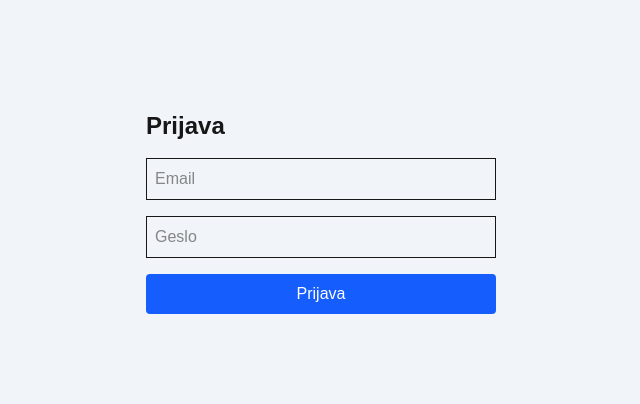
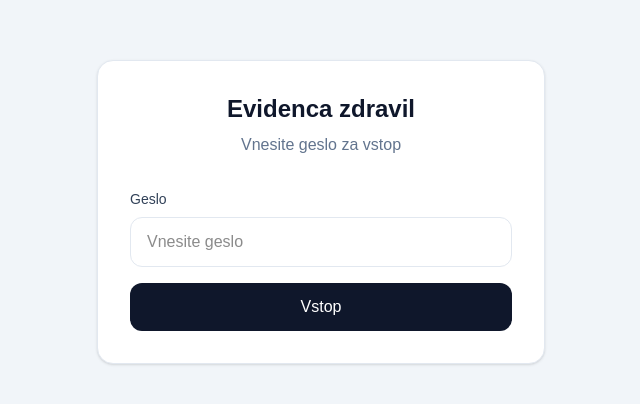
Before and after one commit to denismidzan-hue/med-stock, a Next.js app: page /login in a window 1280 px wide. Shown: the part 188-592 px from the top of the page, without its empty margins (319-959 px from the left). Built offline with nearby package versions, Linux system fonts and the light colour scheme; no server answers.

Commit message:
Move login page to /login to remove sidebar from login screen

```diff
--- a/app/admin/login/page.tsx
+++ /dev/null
@@ -1,67 +0,0 @@
-"use client";
-
-import { useState } from "react";
-import { useRouter } from "next/navigation";
-
-export default function LoginPage() {
-  const [password, setPassword] = useState("");
-  const [error, setError] = useState("");
-  const router = useRouter();
-
-  async function handleSubmit(e: React.FormEvent) {
-    e.preventDefault();
-    setError("");
-
-    const response = await fetch("/api/auth/login", {
-      method: "POST",
-      headers: { "Content-Type": "application/json" },
-      body: JSON.stringify({ password }),
-    });
-
-    if (response.ok) {
-      router.push("/admin");
-    } else {
-      setError("Napačno geslo");
-    }
-  }
-
-  return (
-    <div className="min-h-screen bg-slate-100 flex items-center justify-center p-4 overflow-hidden">
-      <div className="bg-white rounded-2xl border border-slate-200 p-8 w-full max-w-md shadow-sm">
-        <div className="mb-8">
-          <h1 className="text-2xl font-bold text-slate-900 text-center">Evidenca zdravil</h1>
-          <p className="text-slate-500 mt-2 text-center">Vnesite geslo za vstop</p>
-        </div>
-
-        <form onSubmit={handleSubmit} className="space-y-4">
-          <div>
-            <label className="block text-sm font-medium text-slate-700 mb-2">
-              Geslo
-            </label>
-            <input
-              type="password"
-              value={password}
-              onChange={(e) => setPassword(e.target.value)}
-              className="w-full px-4 py-3 rounded-xl border border-slate-200 focus:outline-none focus:ring-2 focus:ring-emerald-500 focus:border-transparent"
-              placeholder="Vnesite geslo"
-              required
-            />
-          </div>
-
-          {error && (
-            <div className="bg-red-50 text-red-700 px-4 py-3 rounded-xl text-sm">
-              {error}
-            </div>
-          )}
-
-          <button
-            type="submit"
-            className="w-full bg-slate-900 text-white font-medium py-3 rounded-xl hover:bg-slate-800 transition"
-          >
-            Vstop
-          </button>
-        </form>
-      </div>
-    </div>
-  );
-}
--- a/app/login/page.tsx
+++ b/app/login/page.tsx
@@ -1,76 +1,66 @@
 "use client";
 
 import { useState } from "react";
-import { supabase } from "@/lib/supabase";
+import { useRouter } from "next/navigation";
 
 export default function LoginPage() {
-  const [email, setEmail] = useState("");
   const [password, setPassword] = useState("");
+  const [error, setError] = useState("");
+  const router = useRouter();
 
-  async function login() {
-    const { data, error } = await supabase.auth.signInWithPassword({
-      email,
-      password,
+  async function handleSubmit(e: React.FormEvent) {
+    e.preventDefault();
+    setError("");
+
+    const response = await fetch("/api/auth/login", {
+      method: "POST",
+      headers: { "Content-Type": "application/json" },
+      body: JSON.stringify({ password }),
     });
 
-    if (error) {
-      alert(error.message);
-      return;
-    }
-
-    const userId = data.user.id;
-
-    console.log("USER ID:", userId);
-
-    const { data: profile, error: profileError } = await supabase
-      .from("profiles")
-      .select("*")
-      .eq("id", userId)
-      .single();
-
-    console.log("PROFILE:", profile);
-    console.log("PROFILE ERROR:", profileError);
-
-    if (!profile) {
-      alert("Profil ne obstaja");
-      return;
-    }
-
-    if (profile.role === "admin") {
-      window.location.href = "/admin";
+    if (response.ok) {
+      router.push("/admin");
     } else {
-      window.location.href = "/employee";
+      setError("Napačno geslo");
     }
   }
 
   return (
-    <div className="min-h-screen flex items-center justify-center">
-      <div className="w-[350px] space-y-4">
-        <h1 className="text-2xl font-bold">
-          Prijava
-        </h1>
+    <div className="min-h-screen bg-slate-100 flex items-center justify-center p-4 overflow-hidden">
+      <div className="bg-white rounded-2xl border border-slate-200 p-8 w-full max-w-md shadow-sm">
+        <div className="mb-8">
+          <h1 className="text-2xl font-bold text-slate-900 text-center">Evidenca zdravil</h1>
+          <p className="text-slate-500 mt-2 text-center">Vnesite geslo za vstop</p>
+        </div>
 
-        <input
-          className="border p-2 w-full"
-          placeholder="Email"
-          value={email}
-          onChange={(e) => setEmail(e.target.value)}
-        />
-
+        <form onSubmit={handleSubmit} className="space-y-4">
+          <div>
+            <label className="block text-sm font-medium text-slate-700 mb-2">
+              Geslo
+            </label>
             <input
               type="password"
-          className="border p-2 w-full"
-          placeholder="Geslo"
               value={password}
               onChange={(e) => setPassword(e.target.value)}
+              className="w-full px-4 py-3 rounded-xl border border-slate-200 focus:outline-none focus:ring-2 focus:ring-emerald-500 focus:border-transparent"
+              placeholder="Vnesite geslo"
+              required
             />
+          </div>
+
+          {error && (
+            <div className="bg-red-50 text-red-700 px-4 py-3 rounded-xl text-sm">
+              {error}
+            </div>
+          )}
 
           <button
-          onClick={login}
-          className="bg-blue-600 text-white w-full p-2 rounded"
+            type="submit"
+            className="w-full bg-slate-900 text-white font-medium py-3 rounded-xl hover:bg-slate-800 transition"
           >
-          Prijava
+            Vstop
           </button>
+        </form>
       </div>
     </div>
   );
--- a/middleware.ts
+++ b/middleware.ts
@@ -5,12 +5,12 @@ export function middleware(request: NextRequest) {
   const path = request.nextUrl.pathname;
 
   // Check if the path is an admin route (except login)
-  if (path.startsWith("/admin") && path !== "/admin/login") {
+  if (path.startsWith("/admin") && path !== "/login") {
     const authCookie = request.cookies.get("admin-auth");
 
     if (!authCookie || authCookie.value !== "true") {
       // Redirect to login page
-      return NextResponse.redirect(new URL("/admin/login", request.url));
+      return NextResponse.redirect(new URL("/login", request.url));
     }
   }
 
```
Lines whose indentation alone changed are shown as unchanged.
